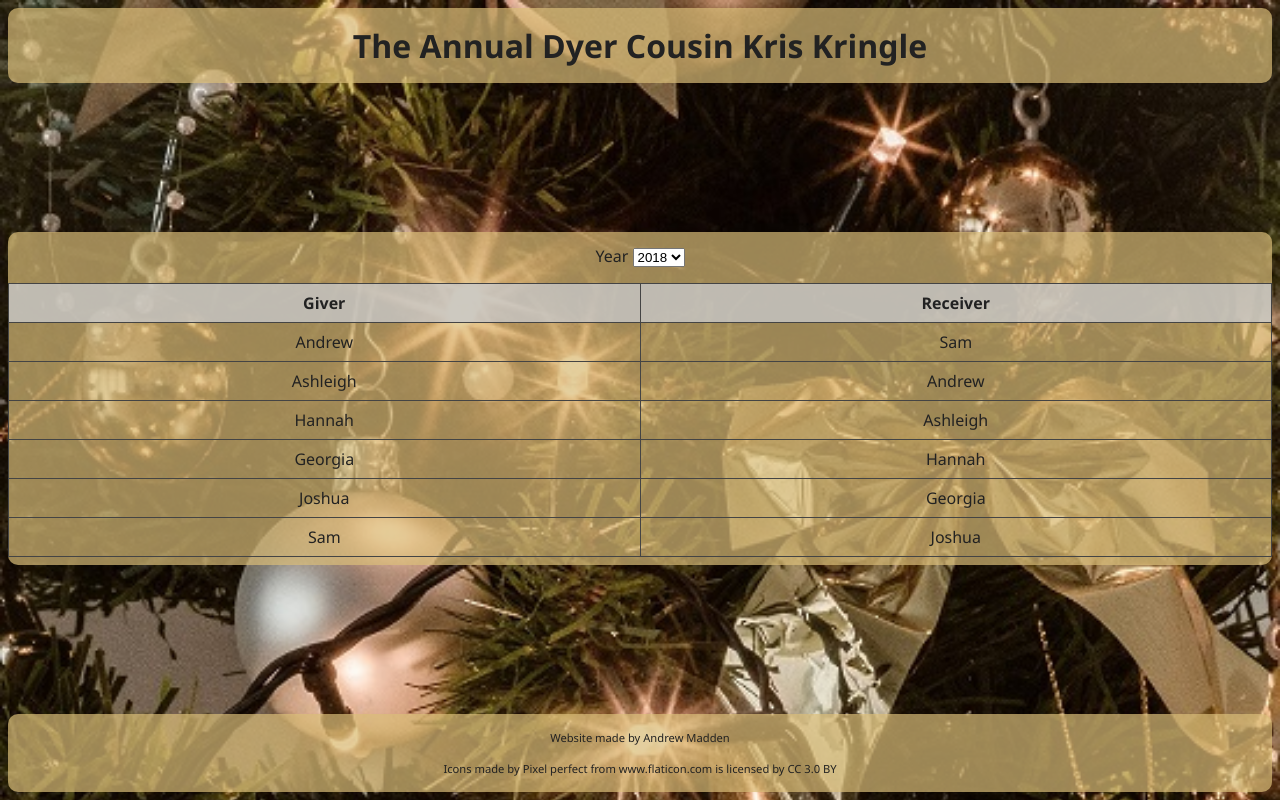
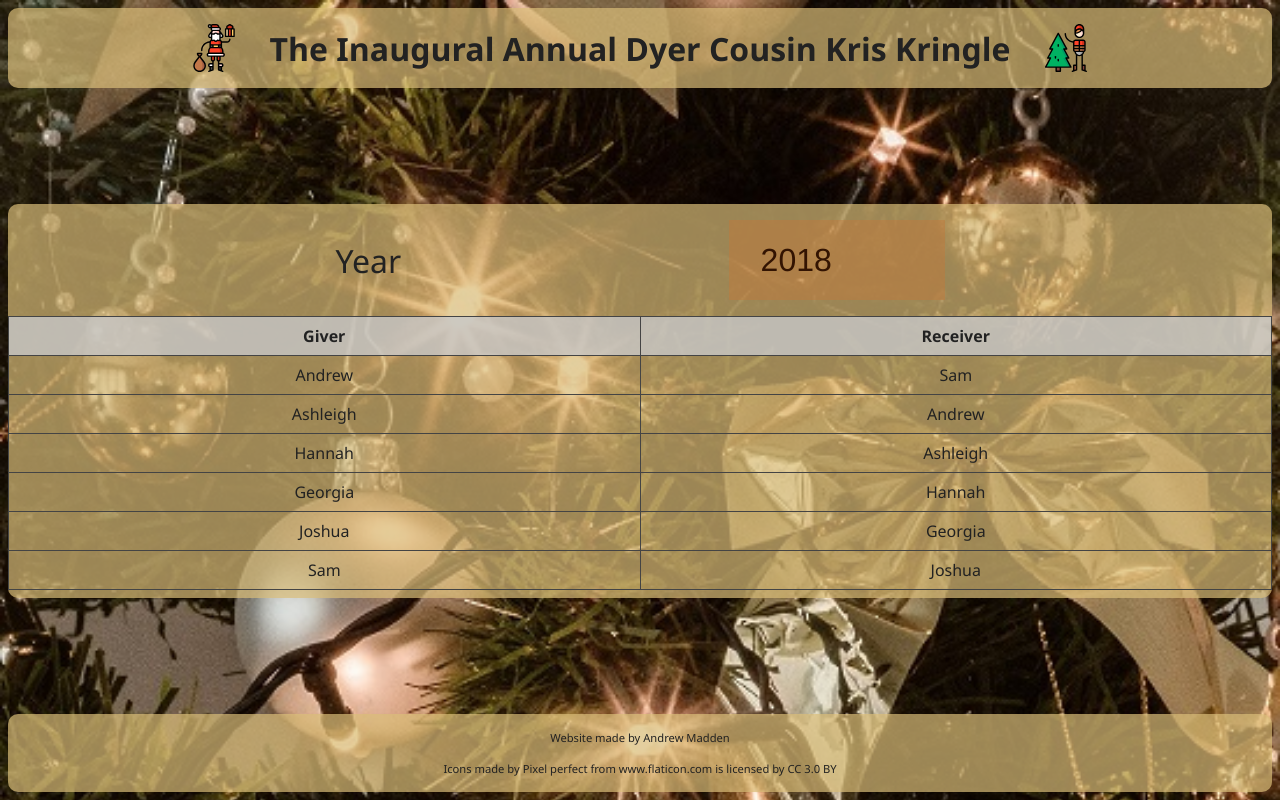
Before and after one commit to andrewmadden/kriskringle, a plain HTML site: page index.html in a window 1280 px wide. Drawn offline with Linux system fonts and the light colour scheme.

Commit message:
changed seed

```diff
--- /dev/null
+++ b/css/select.css
@@ -0,0 +1,59 @@
+ /* The container must be positioned relative: */
+.custom-select {
+  position: relative;
+  width: 200px;
+}
+
+.custom-select select {
+  display: none; /*hide original SELECT element: */
+}
+
+.select-selected {
+  background-color: DodgerBlue;
+}
+
+/* Style the arrow inside the select element: */
+.select-selected:after {
+  position: absolute;
+  content: "";
+  top: 14px;
+  right: 10px;
+  width: 0;
+  height: 0;
+  border: 6px solid transparent;
+  border-color: #fff transparent transparent transparent;
+}
+
+/* Point the arrow upwards when the select box is open (active): */
+.select-selected.select-arrow-active:after {
+  border-color: transparent transparent #fff transparent;
+  top: 7px;
+}
+
+/* style the items (options), including the selected item: */
+.select-items div,.select-selected {
+  color: #ffffff;
+  padding: 8px 16px;
+  border: 1px solid transparent;
+  border-color: transparent transparent rgba(0, 0, 0, 0.1) transparent;
+  cursor: pointer;
+}
+
+/* Style items (options): */
+.select-items {
+  position: absolute;
+  background-color: DodgerBlue;
+  top: 100%;
+  left: 0;
+  right: 0;
+  z-index: 99;
+}
+
+/* Hide the items when the select box is closed: */
+.select-hide {
+  display: none;
+}
+
+.select-items div:hover, .same-as-selected {
+  background-color: rgba(0, 0, 0, 0.1);
+}
--- a/css/style.css
+++ b/css/style.css
@@ -40,6 +40,14 @@ header > *, footer > * {
 
 header {
     text-align: center;
+    display: flex;
+    flex-direction: row;
+    justify-content: center;
+    align-items: center;
+}
+
+header img {
+    height: 3rem;
 }
 
 section * {
@@ -52,7 +60,54 @@ footer {
 }
 
 .input-field {
-    text-align: center;
+    font-size: 2rem;
+    display: flex;
+    flex-direction: row;
+    justify-content: space-evenly;
+    align-items: center;
+}
+
+select {
+    color: rgb(51, 20, 2);
+    background-color: #c5773870;
+    border: none;
+    padding: 0.5rem 1rem;
+    font-size: 1.5rem;
+    /* width: 200px; */
+
+
+    /* make arrow and background */
+
+    /* background:
+        linear-gradient(45deg, #c57738 50%, #c5773870 50%),
+        linear-gradient(135deg, #c57738 50%, #c5773870 50%),
+        linear-gradient(to right, #c57738D0, #c5773895);
+    background-position:
+        calc(100% - 12px) calc(1em + 2px),
+        calc(100% - 12px) calc(1em + 2px),
+        100% 0;
+    background-size:
+        16px 16px,
+        16px 16px,
+        2em 2em;
+    background-repeat: no-repeat; */
+
+    /* styling and reset */
+
+    border: none;
+    font: 300 1em/100% "Helvetica Neue", Arial, sans-serif;
+    line-height: 1.5em;
+    padding: 0.5em 3.5em 0.5em 1em;
+
+    /* reset */
+
+    border-radius: 0;
+    margin: 0;
+    -webkit-box-sizing: border-box;
+    -moz-box-sizing: border-box;
+    box-sizing: border-box;
+    -webkit-appearance:none;
+    -moz-appearance:none;
 }
 
 table {
--- a/index.html
+++ b/index.html
@@ -15,12 +15,16 @@
 </head>
 <body>
     <header>
-        <h1>The Annual Dyer Cousin Kris Kringle</h1>
+        <img src="images/001-santa-claus.svg" alt="santa claus with presents">
+        <h1>The Inaugural Annual Dyer Cousin Kris Kringle</h1>
+        <img src="images/002-tree.svg" alt="christmas tree and person">
     </header>
     <section>
         <div class="input-field">
             <label for="year">Year</label>
-            <select class="yearSelect" name="year" id="year"></select>
+            <div class="custom-select">
+                <select class="yearSelect" name="year" id="year"></select>
+            </div>
         </div>
         <table>
             <tr>
```
Also changed, not shown: images/001-santa-claus.svg (added), images/002-tree.svg (added).
